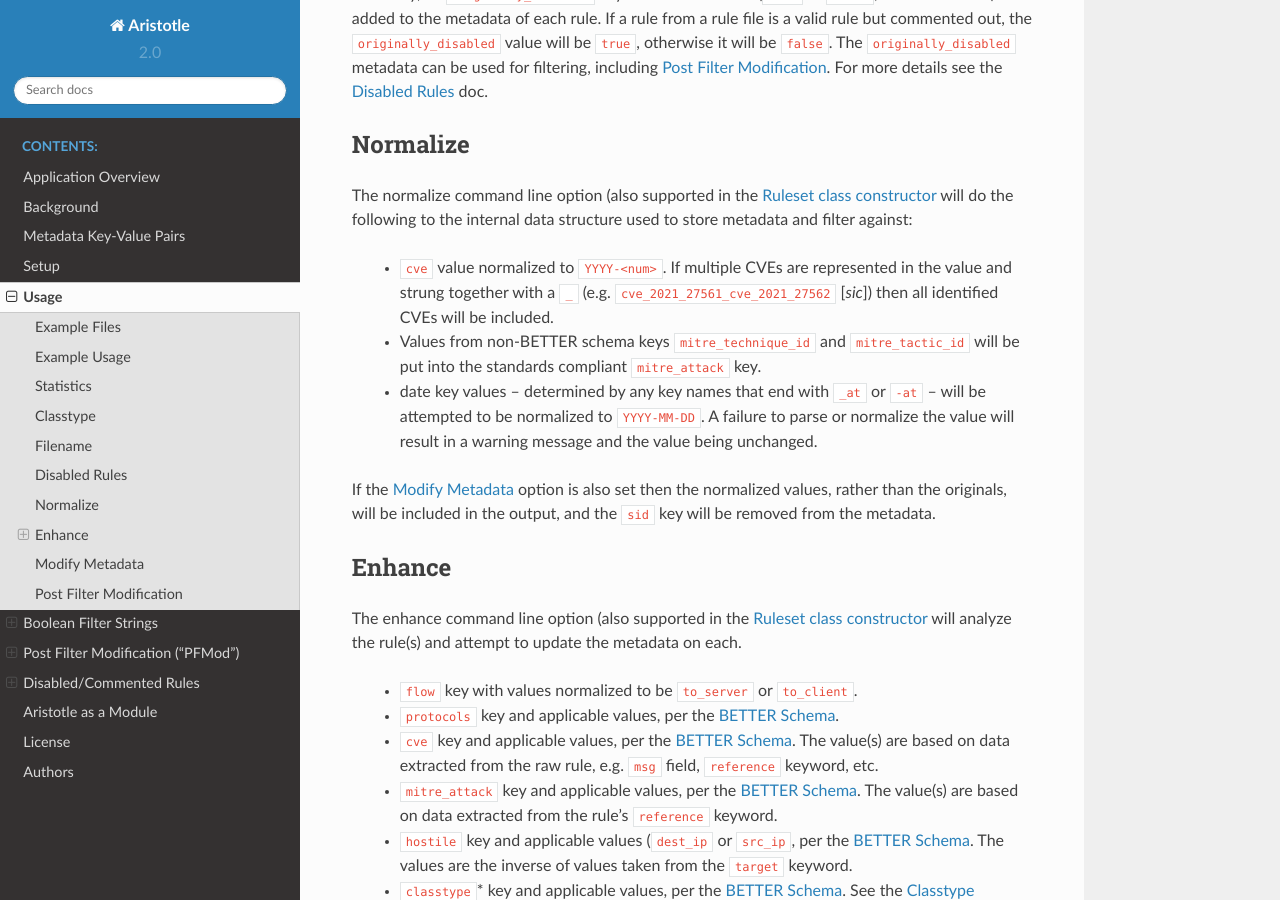
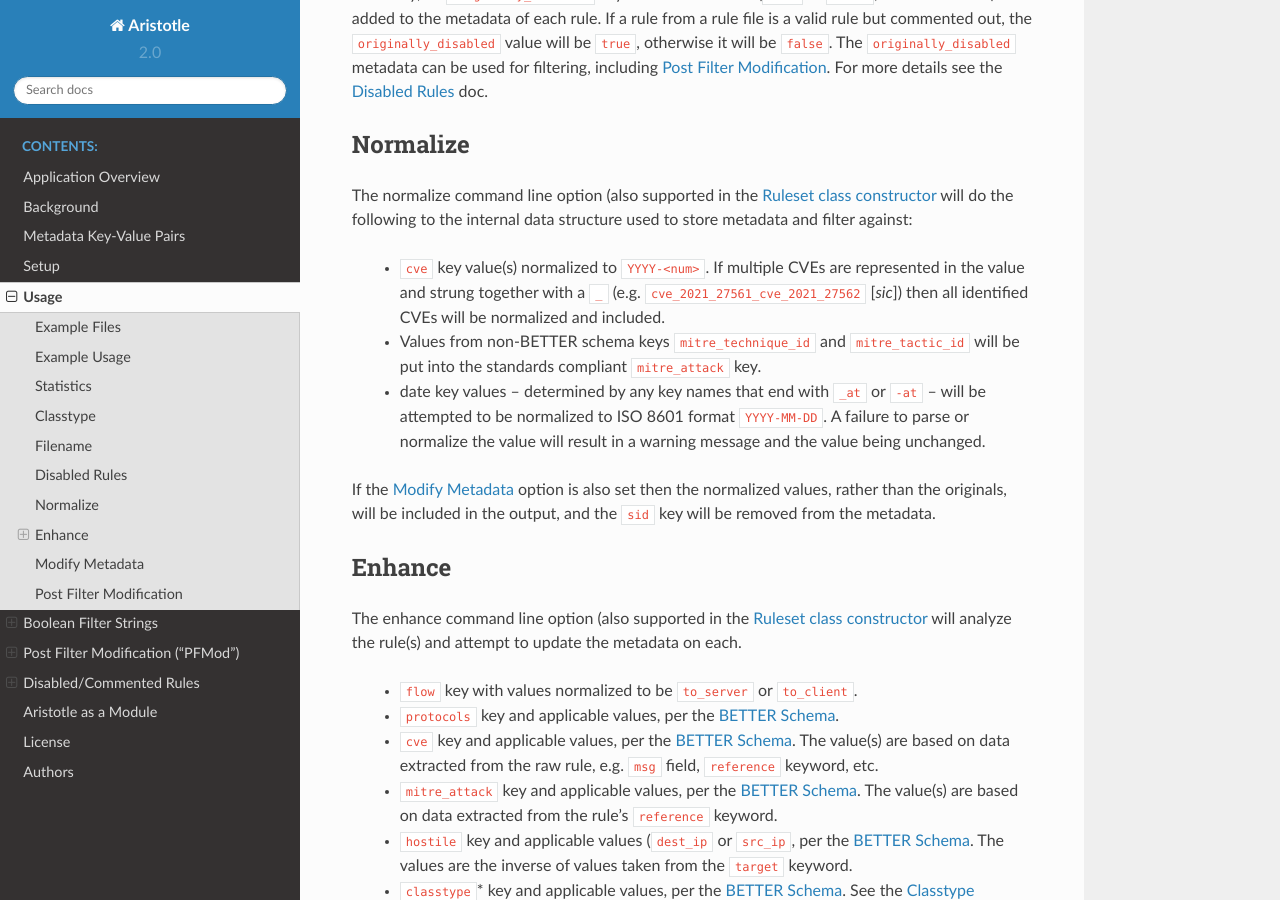
Before and after one commit to secureworks/aristotle, a Sphinx documentation site: the page built from docs/usage.rst, in a window 1280 px wide and 900 px high, scrolled down 4786 px. Built offline with Sphinx 7.4.7 and the Read the Docs theme 2.0.0, drawn with Linux system fonts in a browser that asks for light colours.

Commit message:
minor doc tweaks

```diff
--- a/docs/usage.rst
+++ b/docs/usage.rst
@@ -263,13 +263,13 @@
 the :ref:`Ruleset class constructor <target Ruleset class>` will do the following
 to the internal data structure used to store metadata and filter against:
 
-  - ``cve`` value normalized to ``YYYY-<num>``. If multiple CVEs are represented in the
+  - ``cve`` key value(s) normalized to ``YYYY-<num>``. If multiple CVEs are represented in the
     value and strung together with a ``_`` (e.g. ``cve_2021_27561_cve_2021_27562`` [`sic`])
-    then all identified CVEs will be included.
+    then all identified CVEs will be normalized and included.
   - Values from non-BETTER schema keys ``mitre_technique_id`` and ``mitre_tactic_id`` will be
     put into the standards compliant ``mitre_attack`` key.
   - date key values -- determined by any key names that end with ``_at`` or ``-at`` -- will
-    be attempted to be normalized to ``YYYY-MM-DD``.  A failure to parse or normalize
+    be attempted to be normalized to ISO 8601 format ``YYYY-MM-DD``.  A failure to parse or normalize
     the value will result in a warning message and the value being unchanged.
 
 If the :ref:`Modify Metadata`
```
